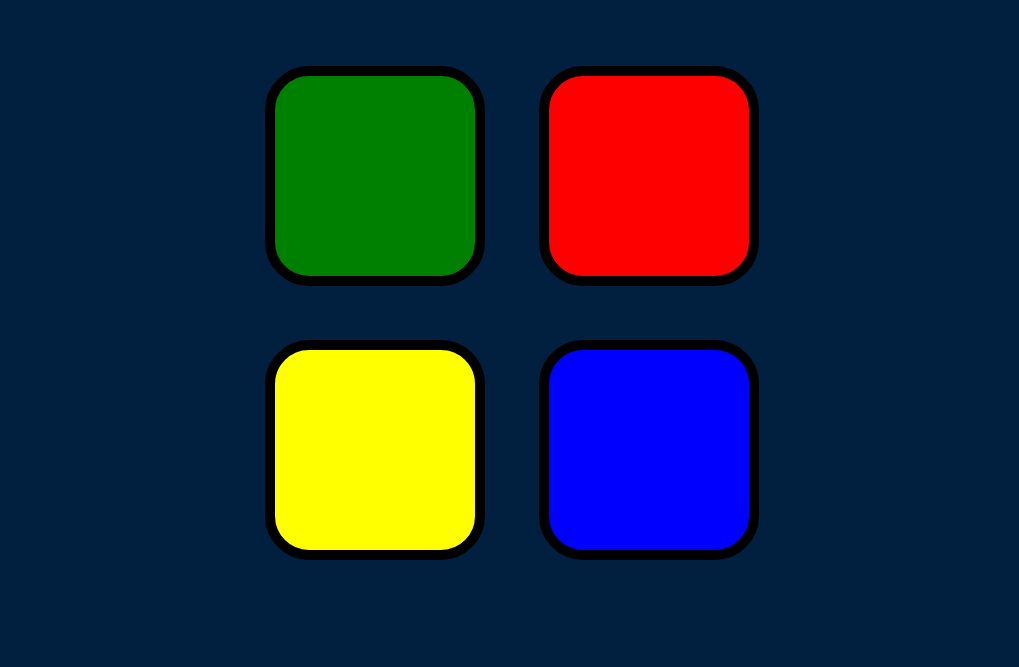
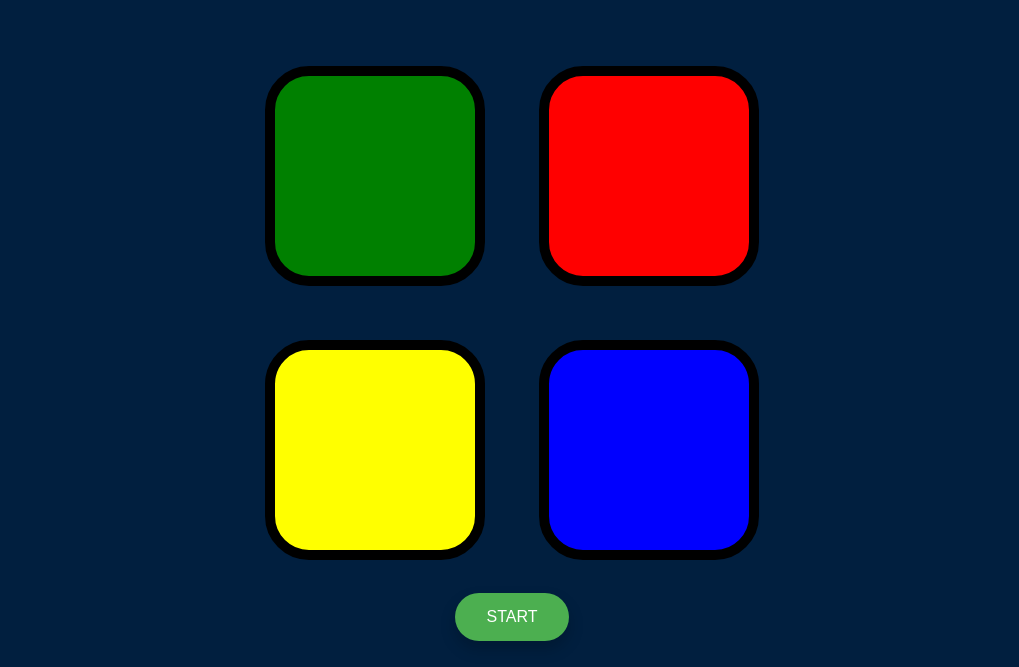
Before and after one commit to k-revanth-reddy/simon-game, a plain HTML site: page index.html in a window 1280 px wide. Shown: the part 133-800 px from the top of the page, without its empty margins (128-1147 px from the left). Drawn offline with nearby package versions, Linux system fonts and the light colour scheme.

Commit message:
Add files via upload

```diff
--- a/index.html
+++ b/index.html
@@ -32,6 +32,7 @@
       </div>
 
     </div>
+    <button>START</button>
 
   </div>
   <script src="https://ajax.googleapis.com/ajax/libs/jquery/3.7.1/jquery.min.js"></script>
--- a/styles.css
+++ b/styles.css
@@ -51,3 +51,29 @@ body {
   box-shadow: 0 0 20px white;
   background-color: grey;
 }
+button {
+  background-color: #4CAF50; /* Green */
+  border: none;
+  color: white;
+  padding: 15px 32px;
+  text-align: center;
+  text-decoration: none;
+  display: inline-block;
+  font-size: 16px;
+  margin: 4px 2px;
+  cursor: pointer;
+  border-radius: 25px;
+  transition-duration: 0.4s;
+  box-shadow: 0 8px 16px 0 rgba(0,0,0,0.2);
+}
+
+button:hover {
+  background-color: #45a049; /* Darker Green */
+  color: white;
+}
+
+button:active {
+  background-color: #3e8e41;
+  box-shadow: 0 5px #666;
+  transform: translateY(4px);
+}
```
